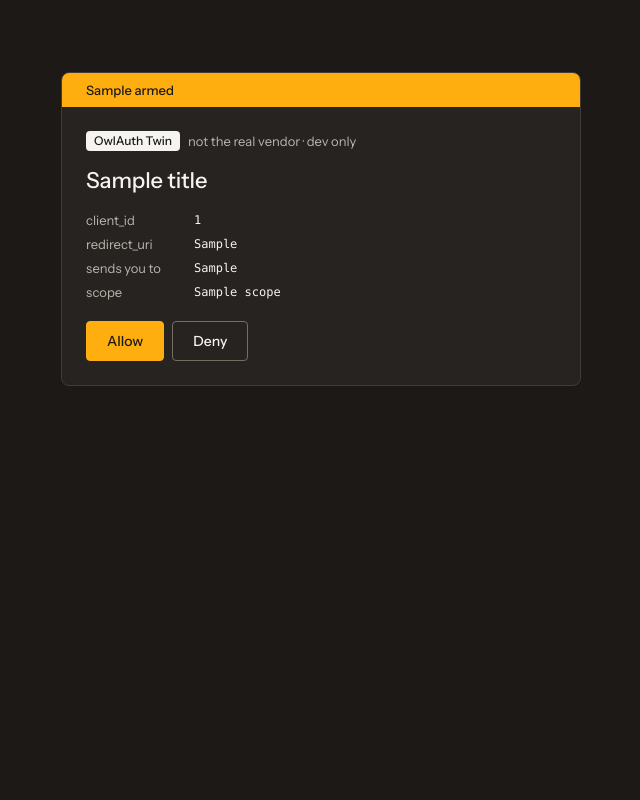
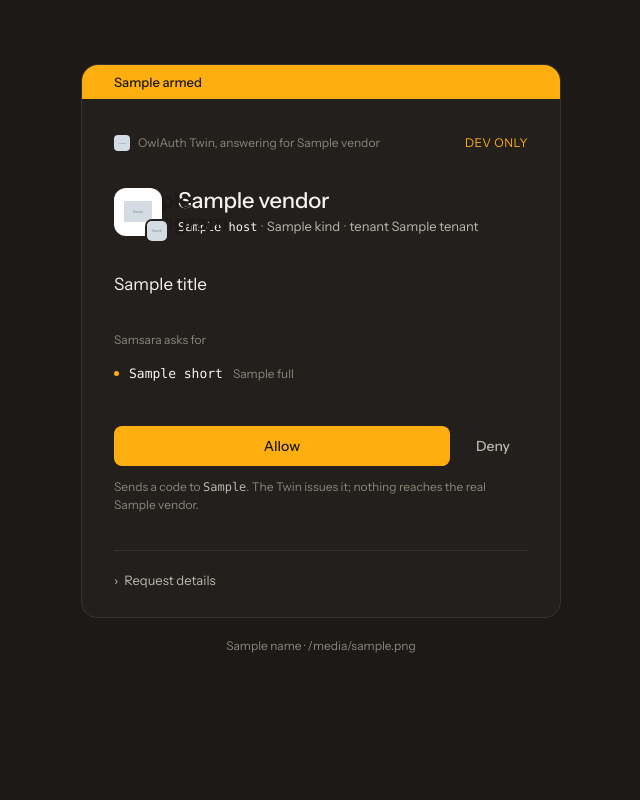
Before and after one commit to bartosz-jasak-samsara/owlauthtwin-local-notification, a Flask app: template app/owltwin_app/templates/consent.html in a window 1280 px wide. Shown: the whole page, without its empty margins (319-959 px from the left). Run offline with Flask 3, Linux system fonts and the light colour scheme; the template is opened without the code that fills it: most values are stand-ins (such as "Sample title", 1, 10 or a date in 2020); grey boxes marked "Sample" are stand-in pictures.

Commit message:
Redesign the consent page around the vendor, with its logo
The page now leads with the vendor the Twin stands in for: its logo
(new optional logo: field, mirroring the catalog's LogoUrl), name, the
host Chrome asked for and the mode. Scopes are listed by short name and
the request details fold away. owltwin lint checks logo URLs.

```diff
--- a/app/owltwin_app/templates/consent.html
+++ b/app/owltwin_app/templates/consent.html
@@ -1,11 +1,12 @@
 {# The Twin's sign-in and consent page (Chrome, browser listener).
-   Values come from the request: autoescaped. #}
+   Values come from the request: autoescaped. The header says at a glance which vendor the
+   Twin is standing in for, on which host, and in which mode. #}
 <!doctype html>
 <html lang="en">
 <head>
   <meta charset="utf-8">
   <meta name="viewport" content="width=device-width,initial-scale=1">
-  <title>OwlAuth Twin · {{ name }}</title>
+  <title>{{ vendor }} · OwlAuth Twin</title>
   <link rel="icon" type="image/svg+xml" href="{{ favicon }}">
   <link rel="stylesheet"
         href="https://fonts.googleapis.com/css2?family=Instrument+Sans:wght@400;500&display=swap">
@@ -14,88 +15,189 @@
       --surface: #1c1917;
       --ink: #f5f4f1;
       --muted: #b9b6ad;
+      --faint: #8a857b;
       --accent: #feae0f;
-      --elev-1: #262320;
-      --line: #403b35;
-      --line-control: #756e62;
+      --elev-1: #221f1c;
+      --line: #36322d;
+      --bad: #f2836b;
       --sans: "FK Grotesk", "Instrument Sans", system-ui, -apple-system, sans-serif;
       --mono: "FK Grotesk Mono", ui-monospace, SFMono-Regular, Menlo, monospace;
     }
     * { box-sizing: border-box; }
     body {
       margin: 0;
+      min-height: 100vh;
       background: var(--surface);
       color: var(--ink);
       font-family: var(--sans);
       font-size: 15px;
       line-height: 22px;
       display: flex;
-      justify-content: center;
-      padding: 72px 16px;
+      flex-direction: column;
+      align-items: center;
+      padding: 64px 16px 40px;
+      gap: 20px;
     }
     .card {
       width: 100%;
-      max-width: 520px;
+      max-width: 480px;
       border: 1px solid var(--line);
-      border-radius: 8px;
-      overflow: hidden;
+      border-radius: 16px;
       background: var(--elev-1);
+      padding: 32px 32px 28px;
+      display: flex;
+      flex-direction: column;
+      gap: 36px;
     }
     .armed {
+      margin: -32px -32px 0;
+      border-radius: 16px 16px 0 0;
       background: var(--accent);
       color: var(--surface);
       font-weight: 500;
       font-size: 13px;
       line-height: 18px;
-      padding: 8px 24px;
+      padding: 8px 32px;
     }
-    .in { padding: 24px; display: flex; flex-direction: column; gap: 16px; }
-    .top { display: flex; align-items: center; gap: 8px; }
-    .badge {
-      font-family: var(--sans);
-      font-weight: 500;
+    /* Who really answers: one quiet line. */
+    .strip {
+      display: flex;
+      align-items: center;
+      gap: 8px;
       font-size: 12px;
       line-height: 16px;
-      background: var(--ink);
-      color: var(--surface);
-      border-radius: 4px;
-      padding: 2px 8px;
+      color: var(--faint);
     }
-    .muted { color: var(--muted); font-size: 13px; line-height: 18px; }
-    h1 {
-      margin: 0;
-      font-family: var(--sans);
+    .strip img { width: 16px; height: 16px; border-radius: 4px; display: block; }
+    .strip .sp { flex: 1; }
+    .dev { color: var(--accent); letter-spacing: 0.04em; }
+    /* The vendor. */
+    .hero { display: flex; gap: 16px; align-items: center; }
+    .tile {
+      position: relative;
+      flex: none;
+      width: 48px;
+      height: 48px;
+      border-radius: 12px;
+      display: grid;
+      place-items: center;
+      font-size: 22px;
       font-weight: 500;
-      font-size: 22px;
-      line-height: 28px;
-      letter-spacing: -0.005em;
+      color: #1c1917;
     }
+    .tile .logo {
+      position: absolute;
+      inset: 0;
+      width: 100%;
+      height: 100%;
+      padding: 10px;
+      border-radius: 12px;
+      background: #fff;
+      object-fit: contain;
+    }
+    .tile .twin {
+      position: absolute;
+      right: -5px;
+      bottom: -5px;
+      width: 20px;
+      height: 20px;
+      border-radius: 5px;
+      box-shadow: 0 0 0 2px var(--elev-1);
+    }
+    .who { min-width: 0; display: flex; flex-direction: column; gap: 2px; }
+    .vendor { font-size: 22px; line-height: 28px; font-weight: 500; letter-spacing: -0.01em; }
+    .meta { font-size: 13px; line-height: 18px; color: var(--muted); overflow-wrap: anywhere; }
+    .meta .host { font-family: var(--mono); font-size: 12px; color: var(--ink); }
+    .meta .sep { color: var(--faint); padding: 0 4px; }
+    h1 { margin: 0; font-size: 17px; line-height: 24px; font-weight: 400; color: var(--ink); }
+    .label {
+      font-size: 12px;
+      line-height: 16px;
+      color: var(--faint);
+      margin-bottom: 10px;
+    }
+    .scopes { list-style: none; margin: 0; padding: 0; }
+    .scopes li {
+      display: flex;
+      align-items: baseline;
+      gap: 10px;
+      padding: 5px 0;
+      min-width: 0;
+    }
+    .scopes .dot {
+      flex: none;
+      width: 5px;
+      height: 5px;
+      border-radius: 50%;
+      background: var(--accent);
+      transform: translateY(-2px);
+    }
+    .scopes .s { font-family: var(--mono); font-size: 13px; white-space: nowrap; }
+    .scopes .f {
+      color: var(--faint);
+      font-size: 12px;
+      overflow: hidden;
+      text-overflow: ellipsis;
+      white-space: nowrap;
+      min-width: 0;
+    }
+    .none { color: var(--muted); font-size: 13px; }
+    details { border-top: 1px solid var(--line); padding-top: 20px; }
+    summary {
+      cursor: pointer;
+      list-style: none;
+      font-size: 13px;
+      line-height: 18px;
+      color: var(--muted);
+      display: flex;
+      align-items: center;
+      gap: 6px;
+    }
+    summary::-webkit-details-marker { display: none; }
+    summary::before { content: "›"; display: inline-block; transition: transform .15s; }
+    details[open] summary::before { transform: rotate(90deg); }
+    summary:hover { color: var(--ink); }
     dl {
       display: grid;
       grid-template-columns: 96px minmax(0, 1fr);
       gap: 6px 12px;
-      margin: 0;
-      font-size: 13px;
+      margin: 12px 0 0;
+      font-size: 12px;
       line-height: 18px;
     }
-    dt { color: var(--muted); }
-    dd { margin: 0; font-family: var(--mono); font-size: 12px; word-break: break-all; }
-    .row { display: flex; gap: 8px; margin-top: 4px; }
+    dt { color: var(--faint); }
+    dd { margin: 0; font-family: var(--mono); color: var(--muted); word-break: break-all; }
+    .row { display: flex; gap: 8px; }
     a.btn {
       display: inline-flex;
       align-items: center;
+      justify-content: center;
       height: 40px;
-      padding: 0 20px;
-      border-radius: 4px;
+      padding: 0 18px;
+      border-radius: 8px;
       text-decoration: none;
       font-weight: 500;
       font-size: 14px;
-      border: 1px solid var(--line-control);
-      color: var(--ink);
+      color: var(--muted);
     }
-    a.btn:focus-visible { outline: 2px solid var(--ink); outline-offset: 4px; }
-    a.ok { background: var(--accent); border-color: var(--accent); color: var(--surface); }
-    ul { margin: 0; padding-left: 18px; }
+    a.btn:hover { color: var(--ink); background: rgba(245, 244, 241, 0.06); }
+    a.btn:focus-visible { outline: 2px solid var(--ink); outline-offset: 3px; }
+    a.ok { flex: 1; background: var(--accent); color: var(--surface); }
+    a.ok:hover { background: #ffbe3d; color: var(--surface); }
+    .hint { color: var(--faint); font-size: 12px; line-height: 18px; margin: -24px 0 0; }
+    .hint code { font-family: var(--mono); color: var(--muted); }
+    .errs { list-style: none; margin: 0; padding: 0; }
+    .errs li {
+      display: flex;
+      gap: 10px;
+      padding: 5px 0;
+      font-size: 14px;
+      line-height: 20px;
+      word-break: break-word;
+    }
+    .errs li::before { content: "✕"; color: var(--bad); flex: none; }
+    .label.bad { color: var(--bad); }
+    footer { color: var(--faint); font-size: 12px; line-height: 16px; text-align: center; }
   </style>
 </head>
 <body>
@@ -103,27 +205,69 @@
     {% if armed %}
       <div class="armed">{{ armed }}</div>
     {% endif %}
+    <div class="strip">
+      <img src="{{ favicon }}" alt="">
+      <span>OwlAuth Twin, answering for {{ vendor }}</span>
+      <span class="sp"></span>
+      <span class="dev">DEV ONLY</span>
+    </div>
+    <div class="hero">
+      <div class="tile" style="background: hsl({{ hue }} 45% 74%)" aria-hidden="true">
+        {{ monogram }}
+        {% if logo %}
+          {# Falls back to the monogram when the image does not load. #}
+          <img class="logo" src="{{ logo }}" alt="" referrerpolicy="no-referrer"
+               onerror="this.remove()">
+        {% endif %}
+        <img class="twin" src="{{ favicon }}" alt="">
+      </div>
+      <div class="who">
+        <div class="vendor">{{ vendor }}</div>
+        <div class="meta">
+          {%- if host %}<span class="host" title="Host Chrome asked for">{{ host }}</span><span class="sep">·</span>{% endif -%}
+          {{ kind }}
+          {%- if tenant %}<span class="sep">·</span>tenant {{ tenant }}{% endif -%}
+        </div>
+      </div>
+    </div>
     {% if errors %}
-      <div class="in">
-        <div class="top">
-          <span class="badge">OwlAuth Twin</span>
-          <span class="muted">request rejected</span>
-        </div>
-        <h1>This sign-in request is not valid</h1>
-        <ul>
+      <h1>This sign-in request is not valid</h1>
+      <div>
+        <div class="label bad">Rejected, {{ errors|length }} {{ "reason" if errors|length == 1 else "reasons" }}</div>
+        <ul class="errs">
           {% for e in errors %}
             <li>{{ e }}</li>
           {% endfor %}
         </ul>
-        <p class="muted">The real vendor would reject it too. Fix the connector or {{ file }}.</p>
       </div>
+      <p class="hint" style="margin:0">The real vendor would reject it too. Fix the connector or
+        <code>{{ file }}</code>.</p>
     {% else %}
-      <div class="in">
-        <div class="top">
-          <span class="badge">OwlAuth Twin</span>
-          <span class="muted">not the real vendor · dev only</span>
-        </div>
-        <h1>{{ title }}</h1>
+      <h1>{{ title }}</h1>
+      <div>
+        <div class="label">Samsara asks for</div>
+        {% if scopes %}
+          <ul class="scopes">
+            {% for s in scopes %}
+              <li title="{{ s.full }}">
+                <span class="dot"></span>
+                <span class="s">{{ s.short }}</span>
+                {% if s.short != s.full %}<span class="f">{{ s.full }}</span>{% endif %}
+              </li>
+            {% endfor %}
+          </ul>
+        {% else %}
+          <div class="none">No scope in the request: the vendor's default applies.</div>
+        {% endif %}
+      </div>
+      <div class="row">
+        <a class="btn ok" href="?{{ approve }}">Allow</a>
+        <a class="btn" href="?{{ deny }}">Deny</a>
+      </div>
+      <p class="hint">Sends a code to <code>{{ sends_to or returns_to }}</code>. The Twin issues
+        it; nothing reaches the real {{ vendor }}.</p>
+      <details>
+        <summary>Request details</summary>
         <dl>
           <dt>client_id</dt>
           <dd>{{ client_id }}</dd>
@@ -133,15 +277,16 @@
             <dt>sends you to</dt>
             <dd>{{ sends_to }}</dd>
           {% endif %}
-          <dt>scope</dt>
-          <dd>{{ scope }}</dd>
+          {% if state %}
+            <dt>state</dt>
+            <dd>{{ state }}</dd>
+          {% endif %}
+          <dt>PKCE</dt>
+          <dd>{{ pkce or "none" }}</dd>
         </dl>
-        <div class="row">
-          <a class="btn ok" href="?{{ approve }}">Allow</a>
-          <a class="btn" href="?{{ deny }}">Deny</a>
-        </div>
-      </div>
+      </details>
     {% endif %}
   </main>
+  <footer>{{ name }} · {{ file }}</footer>
 </body>
 </html>
--- a/providers/atlassian-oauth.yaml
+++ b/providers/atlassian-oauth.yaml
@@ -5,6 +5,8 @@
 schema: 1
 id: atlassian-oauth
 name: Atlassian connector (OAuth)
+# The catalog entry's LogoUrl (entries.go); the consent page shows it.
+logo: https://wac-cdn.atlassian.com/assets/img/favicons/atlassian/favicon.png
 catalog_entry: atlassian-oauth
 
 hosts:
--- a/providers/atlassian.yaml
+++ b/providers/atlassian.yaml
@@ -4,6 +4,8 @@
 schema: 1
 id: atlassian
 name: Atlassian connector (API token)
+# The catalog entry's LogoUrl (entries.go); the consent page shows it.
+logo: https://wac-cdn.atlassian.com/assets/img/favicons/atlassian/favicon.png
 catalog_entry: atlassian
 
 hosts:
--- a/providers/gmail.yaml
+++ b/providers/gmail.yaml
@@ -4,6 +4,8 @@
 schema: 1
 id: gmail
 name: Gmail connector
+# The vendor's own icon, shown on the consent page.
+logo: https://www.gstatic.com/images/branding/product/1x/gmail_2020q4_48dp.png
 catalog_entry: gmail
 oauth_client: google-gmail
 
--- a/providers/google-calendar.yaml
+++ b/providers/google-calendar.yaml
@@ -4,6 +4,8 @@
 schema: 1
 id: google-calendar
 name: Google Calendar connector
+# The vendor's own icon, shown on the consent page.
+logo: https://www.gstatic.com/images/branding/product/1x/calendar_2020q4_48dp.png
 catalog_entry: google-calendar
 oauth_client: google-calendar
 
--- a/providers/mangoapps-wiki.yaml
+++ b/providers/mangoapps-wiki.yaml
@@ -4,6 +4,8 @@
 schema: 1
 id: mangoapps-wiki
 name: MangoApps Wiki connector
+# The catalog entry's LogoUrl (entries.go); the consent page shows it.
+logo: https://www.mangoapps.com/favicon.ico
 catalog_entry: mangoapps-wiki
 
 hosts:
--- a/providers/microsoft-365.yaml
+++ b/providers/microsoft-365.yaml
@@ -4,6 +4,8 @@
 schema: 1
 id: microsoft-365
 name: Microsoft 365 connector
+# The vendor's own icon, shown on the consent page.
+logo: https://www.microsoft.com/favicon.ico
 catalog_entry: microsoft-365
 oauth_client: microsoft-workiq
 
--- a/providers/microsoft-entra.yaml
+++ b/providers/microsoft-entra.yaml
@@ -4,6 +4,8 @@
 schema: 1
 id: microsoft-entra
 name: Microsoft Entra connector
+# The catalog entry's LogoUrl (entries.go); the consent page shows it.
+logo: https://learn.microsoft.com/favicon.ico
 catalog_entry: microsoft-entra
 oauth_client: microsoft-365
 
--- a/providers/monday.yaml
+++ b/providers/monday.yaml
@@ -6,6 +6,8 @@
 schema: 1
 id: monday
 name: monday.com connector
+# The vendor's own icon, shown on the consent page.
+logo: https://monday.com/favicon.ico
 catalog_entry: monday
 
 hosts:
--- a/providers/ramp-demo.yaml
+++ b/providers/ramp-demo.yaml
@@ -5,6 +5,8 @@
 schema: 1
 id: ramp-demo
 name: Ramp Demo Sandbox connector
+# The catalog entry's LogoUrl (entries.go); the consent page shows it.
+logo: https://ramp.com/favicon.ico
 catalog_entry: ramp-demo
 
 hosts:
--- a/providers/ramp.yaml
+++ b/providers/ramp.yaml
@@ -5,6 +5,8 @@
 schema: 1
 id: ramp
 name: Ramp connector
+# The vendor's own icon, shown on the consent page.
+logo: https://ramp.com/favicon.ico
 catalog_entry: ramp
 
 hosts:
--- a/providers/rippling.yaml
+++ b/providers/rippling.yaml
@@ -4,6 +4,8 @@
 schema: 1
 id: rippling
 name: Rippling connector
+# The catalog's LogoUrl (rippling.com/favicon.ico) is a 404; this is the site's own icon.
+logo: https://www.rippling.com/favicons/apple-touch-icon.png
 catalog_entry: rippling
 
 hosts:
--- a/providers/teamwork-desk.yaml
+++ b/providers/teamwork-desk.yaml
@@ -4,6 +4,8 @@
 schema: 1
 id: teamwork-desk
 name: Teamwork Desk connector
+# The catalog entry's LogoUrl (entries.go); the consent page shows it.
+logo: https://www.teamwork.com/favicon.ico
 catalog_entry: teamwork-desk
 
 hosts:
--- a/providers/workday.yaml
+++ b/providers/workday.yaml
@@ -3,6 +3,8 @@
 schema: 1
 id: workday
 name: Workday connector
+# The catalog entry's LogoUrl (entries.go); the consent page shows it.
+logo: https://www.workday.com/favicon.ico
 catalog_entry: workday
 oauth_client: configured:workday
 
```
Also changed, not shown: app/owltwin_app/config.py (+11 -0 lines), app/owltwin_app/twin.py (+22 -7 lines), app/tests/test_render.py (+10 -0 lines), app/tests/test_units.py (+14 -0 lines).
